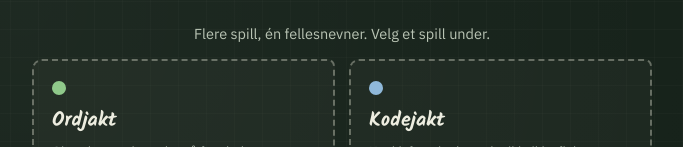
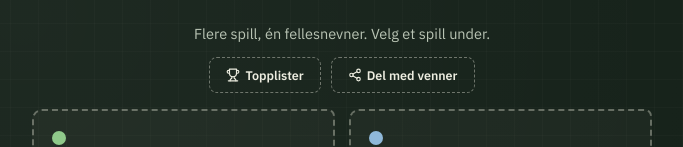
Before and after one commit to Ragnhibo/Fellesnevner-Platform, a React (Vite) app: page / in a window 1280 px wide. Shown: the part 165-312 px from the top of the page, without its empty margins (298-981 px from the left). Built offline with nearby package versions, Linux system fonts and the light colour scheme; no server answers.

Commit message:
Add files via upload

```diff
--- a/src/pages/Home.jsx
+++ b/src/pages/Home.jsx
@@ -1,7 +1,7 @@
-import React from "react";
+import React, { useState } from "react";
 import { Link } from "react-router-dom";
-import { ArrowRight } from "lucide-react";
-import { shared, colors, usePageTitle } from "../theme";
+import { ArrowRight, Trophy, Share2 } from "lucide-react";
+import { shared, colors, usePageTitle, copyToClipboard } from "../theme";
 import Logo from "../components/Logo";
 import PageShell from "../components/PageShell";
 
@@ -104,12 +104,31 @@ function GameCard({ game }) {
 
 export default function Home() {
   usePageTitle(null);
+  const [shareCopied, setShareCopied] = useState(false);
+
+  const shareSite = async () => {
+    const text = "Prøv Fellesnevner — gratis norske nettleserspill! fellesnevner.no";
+    const ok = await copyToClipboard(text);
+    if (ok) {
+      setShareCopied(true);
+      setTimeout(() => setShareCopied(false), 2000);
+    }
+  };
+
   return (
     <PageShell>
       <div style={shared.header}>
         <Logo />
         <h1 style={shared.title}>Fellesnevner</h1>
         <p style={shared.subtitle}>Flere spill, én fellesnevner. Velg et spill under.</p>
+        <div style={styles.headerLinks}>
+          <Link to="/topplister" style={styles.headerLink}>
+            <Trophy size={14} style={{ marginRight: 5 }} /> Topplister
+          </Link>
+          <button style={styles.headerLinkBtn} className="rt-btn" onClick={shareSite}>
+            <Share2 size={14} style={{ marginRight: 5 }} /> {shareCopied ? "Kopiert!" : "Del med venner"}
+          </button>
+        </div>
       </div>
 
       <div style={styles.grid}>
@@ -122,6 +141,38 @@ export default function Home() {
 }
 
 const styles = {
+  headerLinks: {
+    display: "flex",
+    justifyContent: "center",
+    gap: 10,
+    marginTop: 14,
+    flexWrap: "wrap",
+  },
+  headerLink: {
+    display: "inline-flex",
+    alignItems: "center",
+    border: "1.5px dashed rgba(237,237,224,0.4)",
+    borderRadius: 8,
+    padding: "9px 16px",
+    fontSize: 12.5,
+    fontWeight: 600,
+    fontFamily: "'IBM Plex Sans', sans-serif",
+    color: "#EDEDE0",
+    textDecoration: "none",
+  },
+  headerLinkBtn: {
+    display: "inline-flex",
+    alignItems: "center",
+    border: "1.5px dashed rgba(237,237,224,0.4)",
+    borderRadius: 8,
+    padding: "9px 16px",
+    fontSize: 12.5,
+    fontWeight: 600,
+    fontFamily: "'IBM Plex Sans', sans-serif",
+    color: "#EDEDE0",
+    background: "transparent",
+    cursor: "pointer",
+  },
   grid: {
     display: "grid",
     gridTemplateColumns: "repeat(auto-fit, minmax(220px, 1fr))",
```
